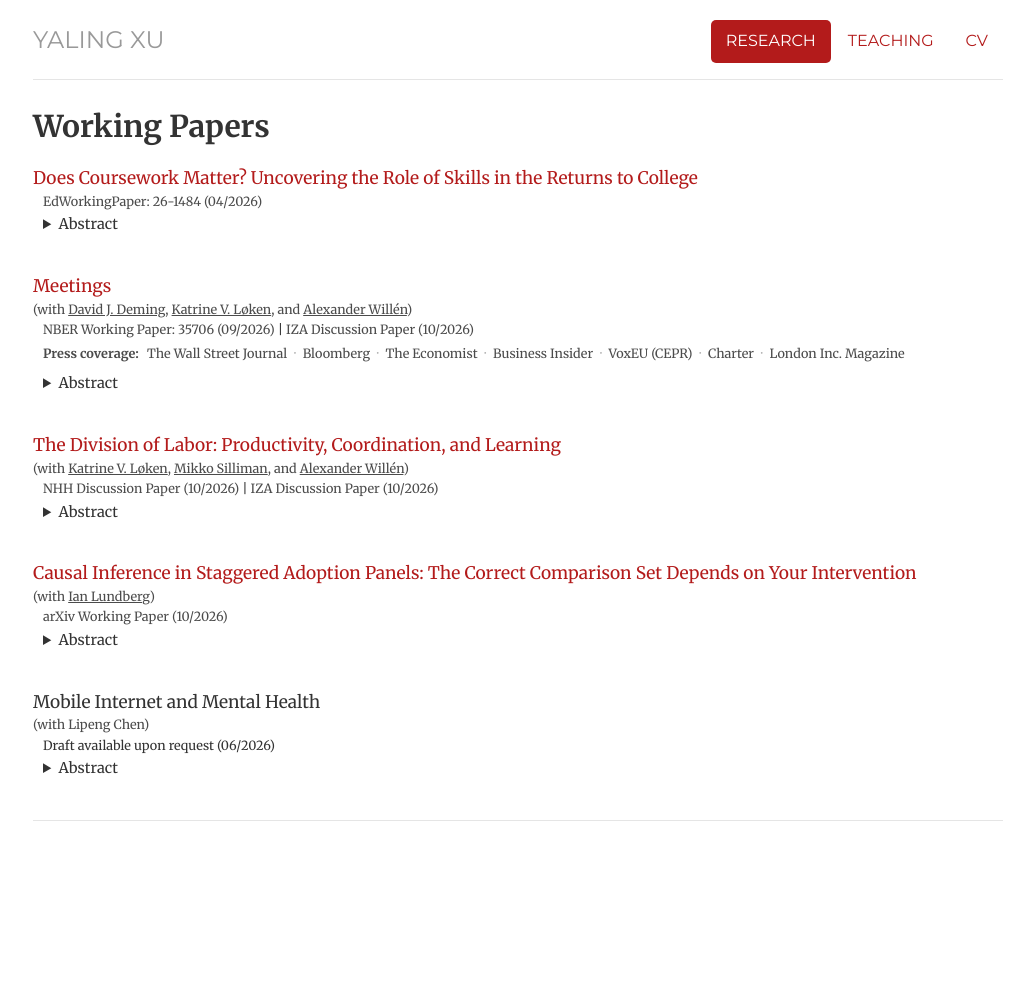
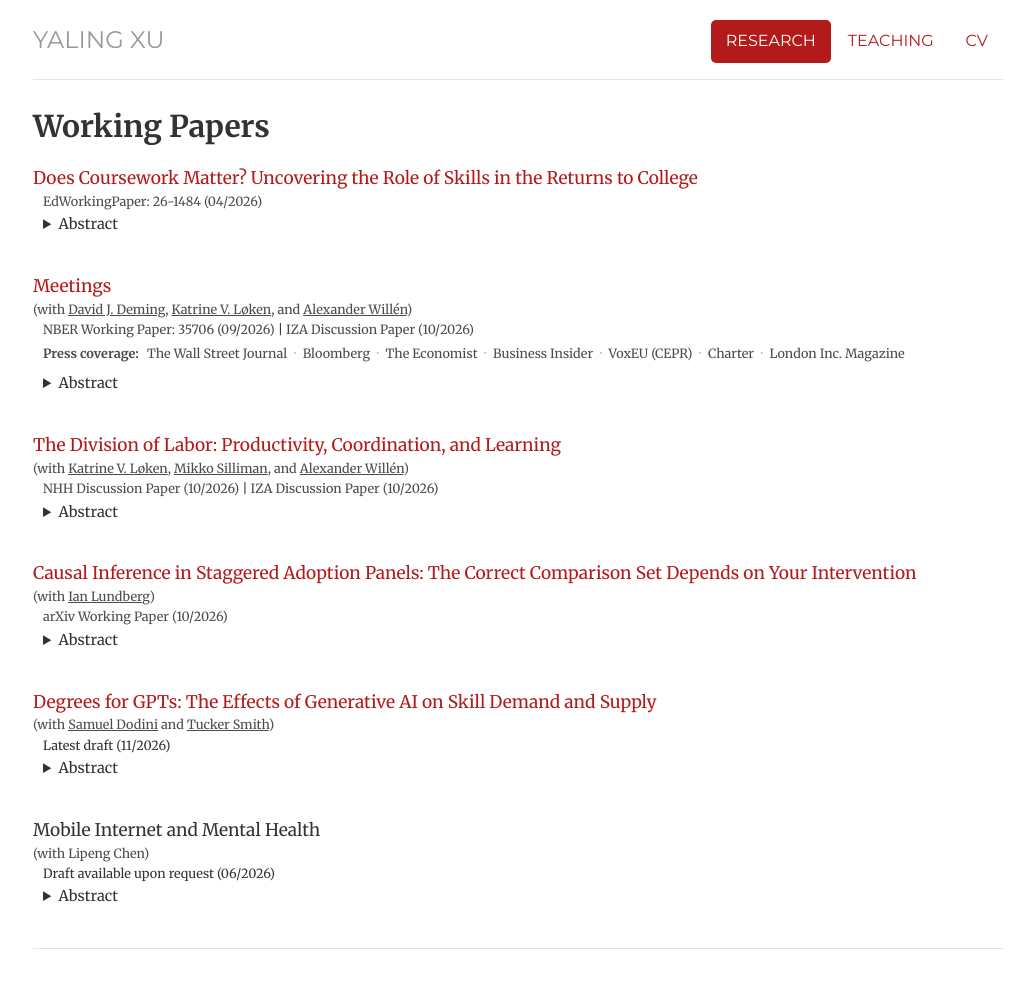
Before and after one commit to yalingx/yalingx.github.io, a Jekyll site: the page built from research/index.html, in a window 1280 px wide. Shown: the whole page, without its empty margins (122-1156 px from the left). Built offline with Jekyll 4.4.1, drawn with Linux system fonts in a browser that asks for light colours; before the commit the page ends 900 px from its top, so only the background shows below that.

Commit message:
Add Degrees for GPTs working paper to research page
Co-Authored-By: Claude Fable 5.1 <noreply@anthropic.com>

```diff
--- a/research/index.html
+++ b/research/index.html
@@ -75,6 +75,17 @@ description: Research Projects
 	</details>
 </div>
 <div class="project">
+	<p class="paper_title">
+		<a href="/files/dsx_degrees_gpts.pdf">Degrees for GPTs: The Effects of Generative AI on Skill Demand and Supply</a>
+	</p>
+	<p class="coauthors">(with <a href="https://samueldodini.com/" style="color: inherit; text-decoration: underline;">Samuel Dodini</a> and <a href="https://www.tuckerwsmith.com/" style="color: inherit; text-decoration: underline;">Tucker Smith</a>)</p>
+	<p class="added_features">Latest draft (11/2026)</p>
+	<details class="abstract">
+		<summary>Abstract</summary>
+		We examine how the rapid deployment of generative AI affects labor market outcomes and educational decisions of recent college graduates and current students. Using administrative records that link all students at Texas public four-year universities to state earnings data, along with detailed job postings data, we measure exposure to AI automation by mapping occupational task measures onto college majors. We find that graduates from majors with 10 percentage points higher exposure to AI automation experienced 10% lower first-year earnings following ChatGPT’s release in November 2022, driven by both reduced employment rates and lower conditional earnings. In response to soft labor demand, graduates from more-exposed majors were more likely to enroll in graduate school. However, they largely continued studying the same field, and earnings declines for recent master’s recipients in more-exposed fields suggest that graduate-level education does not unlock complementarities large enough to offset “automation penalties” in these fields. In contrast, graduates from exposed majors whose coursework tilted toward less-exposed fields experienced smaller earnings losses. Undergraduate enrollment data shows that younger students are pivoting away from AI-exposed fields as of Fall 2025, consistent with the delayed effects of prior sectoral shocks on major choice.
+	</details>
+</div>
+<div class="project">
 	<p class="paper_title">Mobile Internet and Mental Health</p>
 	<p class="coauthors">(with Lipeng Chen)</p>
 	<p class="added_features">Draft available upon request (06/2026)</p>
```
Also changed, not shown: 1 other file.
